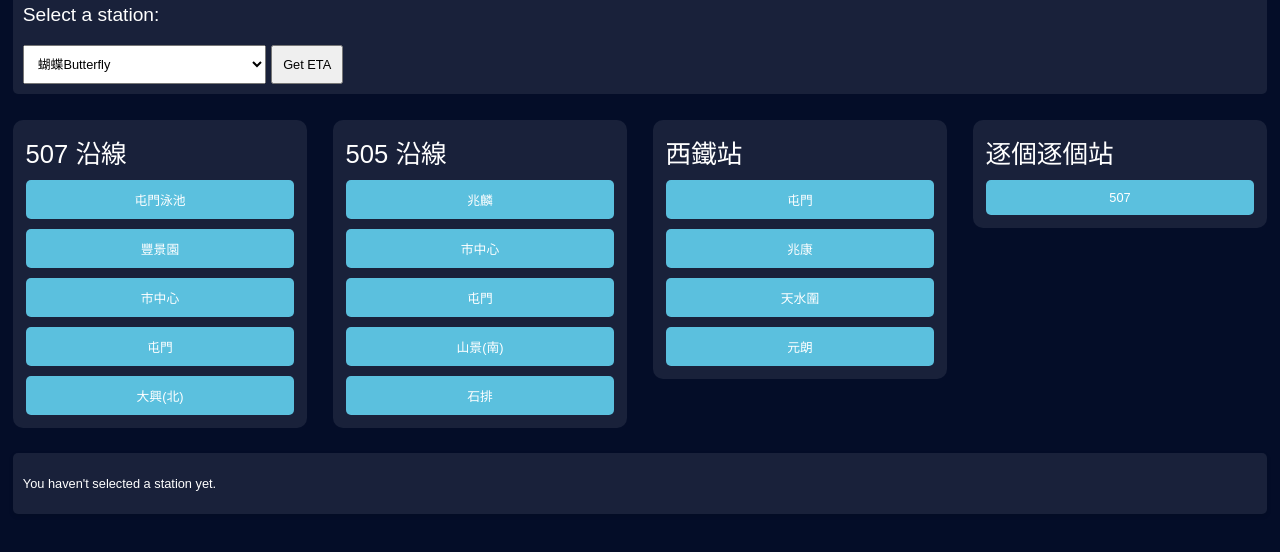
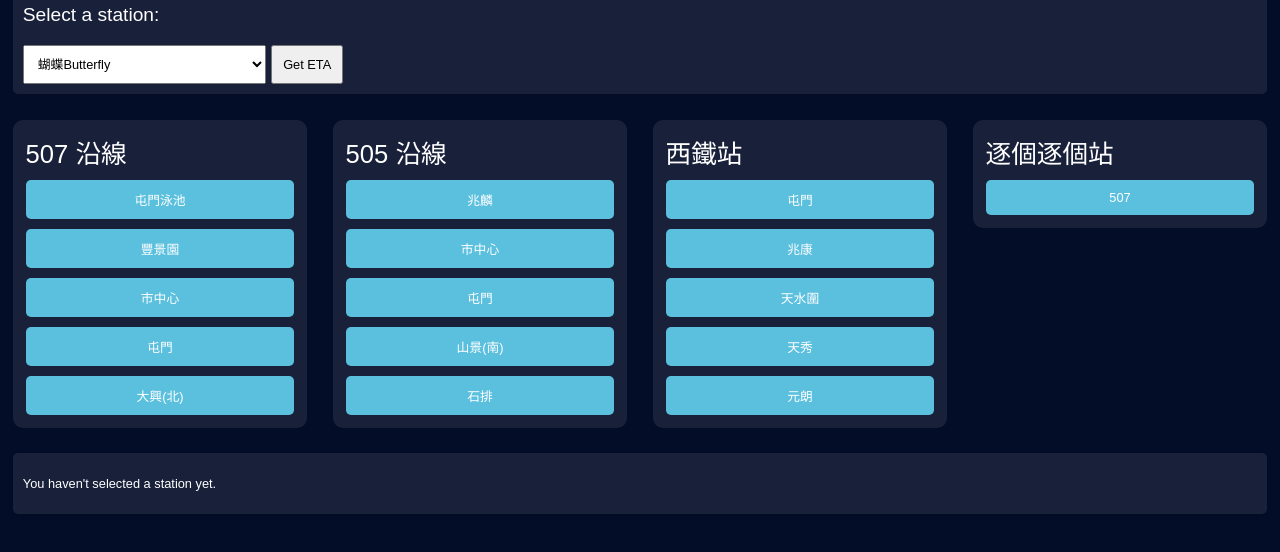
Before and after one commit to NeonMeowCube/MTR-LR-ETA.github.io, a plain HTML site: page index.html in a window 1280 px wide. Shown: the part 114-666 px from the top of the page. Drawn offline with Linux system fonts and the light colour scheme.

Commit message:
Update index.html

```diff
--- a/index.html
+++ b/index.html
@@ -242,6 +242,7 @@
                         <button onclick="GetETA(295)">屯門</button>
                         <button onclick="GetETA(100)">兆康</button>
                         <button onclick="GetETA(430)">天水圍</button>
+                        <button onclick="GetETA(520)">天秀</button>
                         <button onclick="GetETA(600)">元朗</button>
                         </div>
                     </section>
```
